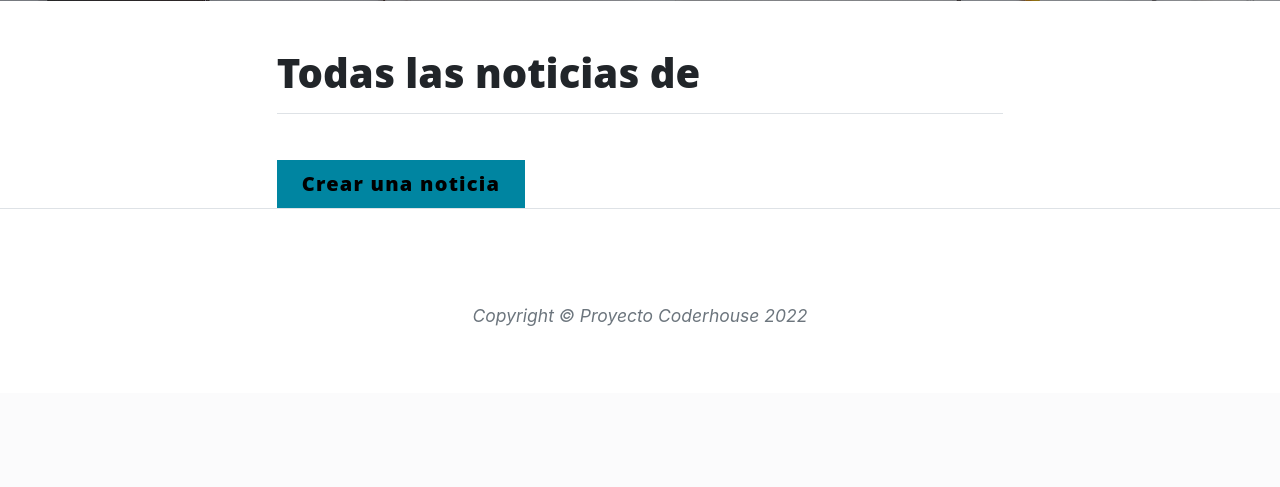
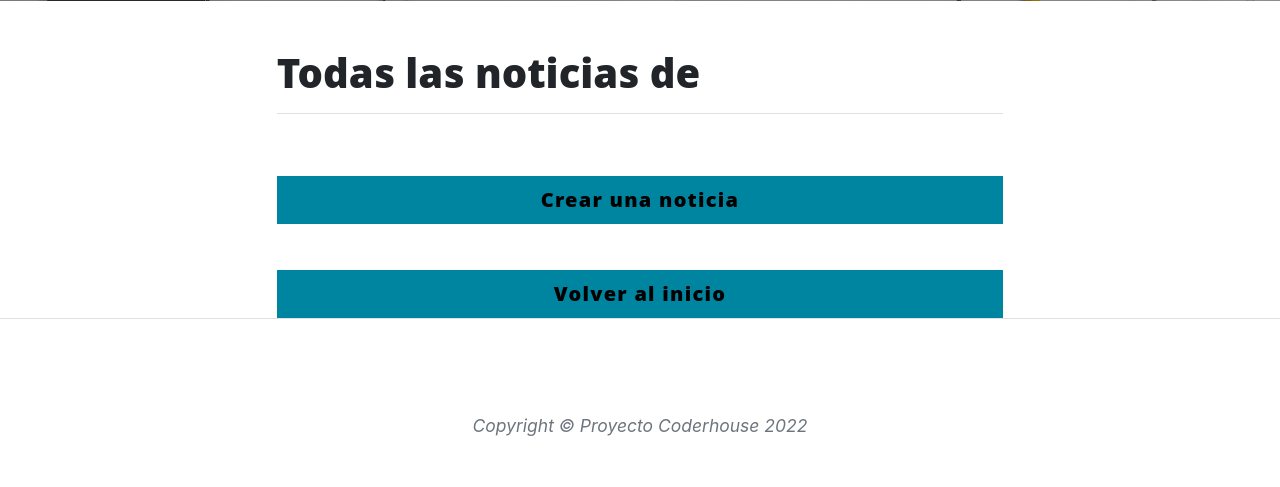
Before and after one commit to ckalvaro/proyecto_django, a Django app: template Stamps/AppBlog/templates/AppBlog/categoria.html in a window 1280 px wide. Shown: the part 407-894 px from the top of the page. Before the commit the page ends 733 px from the top, so only its background shows below. Run offline with Django 4.2, Linux system fonts and the light colour scheme; the template is opened without the code that fills it, so the values that code supplies are empty; parts of the project's set-up code (start-up, migrations or seed data) failed here and were passed over; some libraries are stand-ins or nearby versions.

Commit message:
correccion estilos categoria

```diff
--- a/Stamps/AppBlog/templates/AppBlog/categoria.html
+++ b/Stamps/AppBlog/templates/AppBlog/categoria.html
@@ -23,5 +23,8 @@ Categoria {{ categoria }}
 </div>
 {% endfor %}
 <br>
-<a class="btn btn-primary btn-lg px-4" href=" {% url 'AppBlog:form_noticia' %}"> Crear una noticia </a>
+<div class="d-grid gap-2 mt-3">
+    <a class="btn btn-primary btn-lg px-4" href=" {% url 'AppBlog:form_noticia' %}"> Crear una noticia </a> <br>
+    <a class="btn btn-primary btn-lg px-4" href="{% url 'AppBlog:inicio' %}">Volver al inicio</a>
+</div>
 {% endblock %}
```
